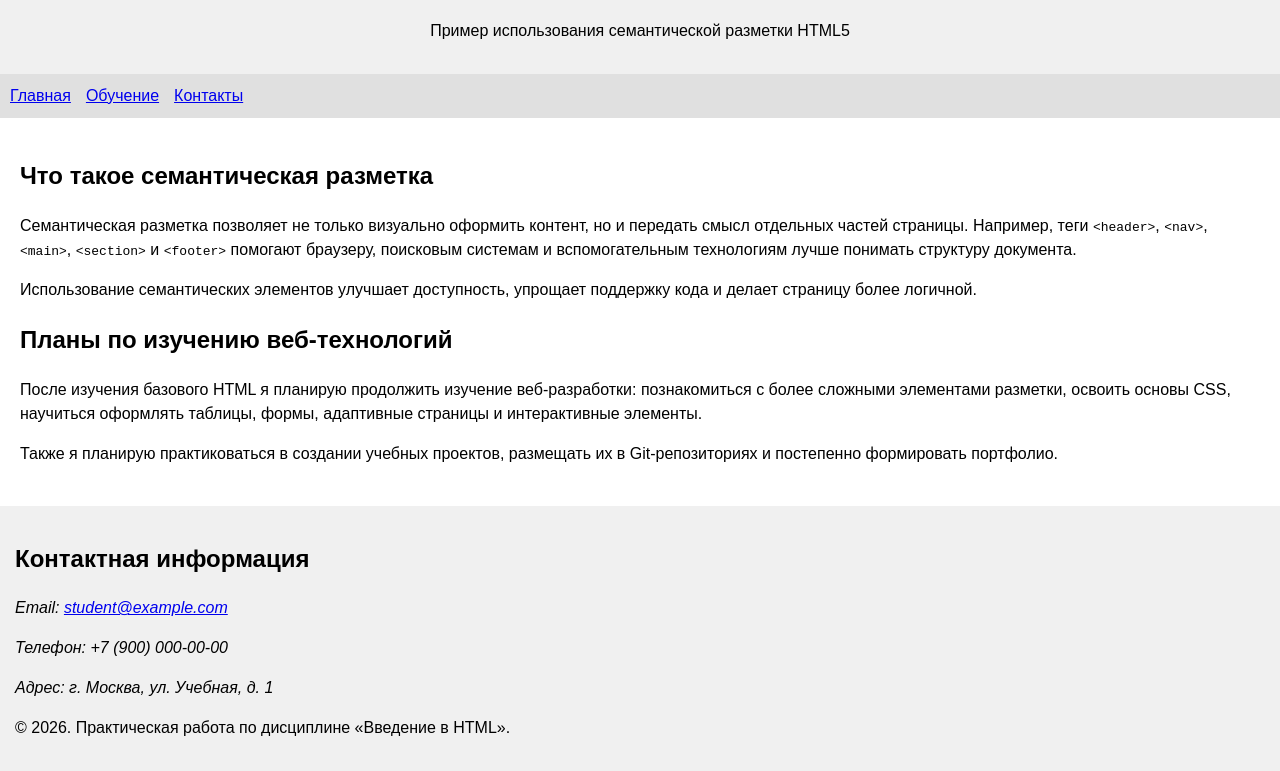
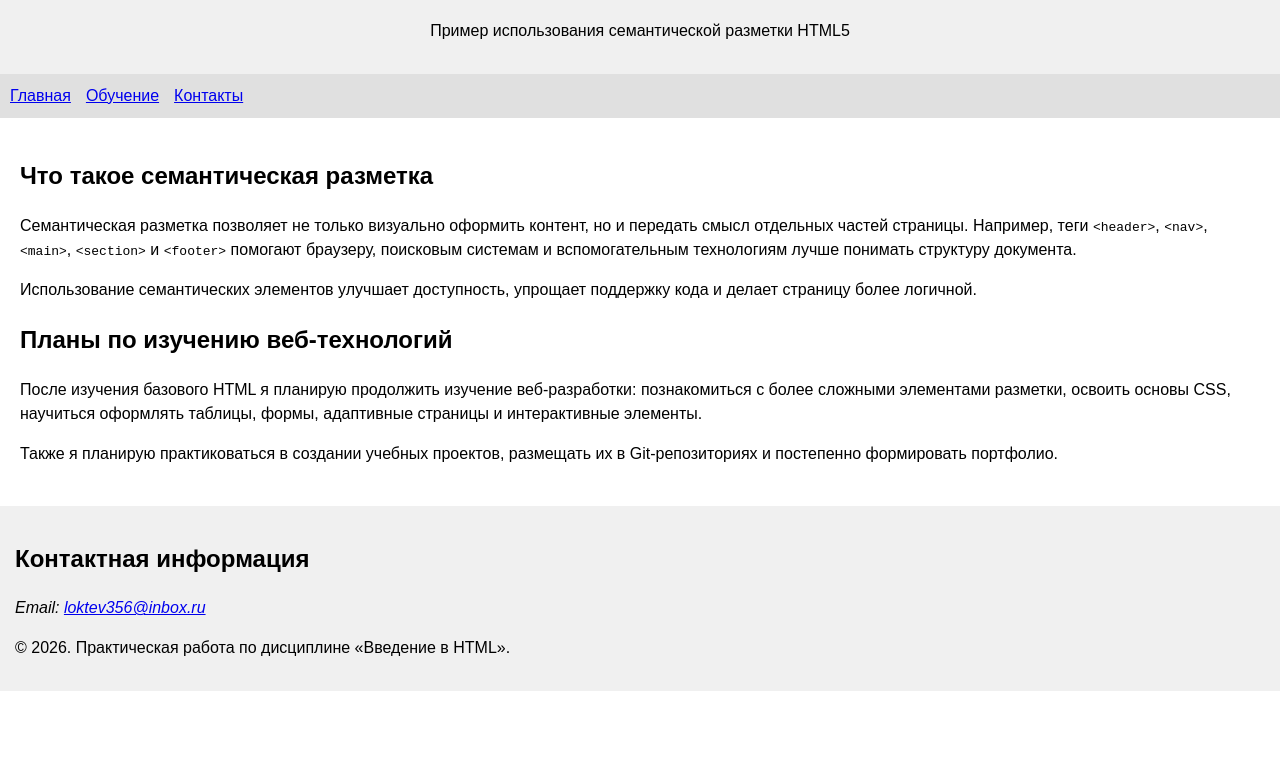
Before and after one commit to AngelCareMe/learningHTML, a plain HTML site: page task4.html in a window 1280 px wide. Shown: the part 135-906 px from the top of the page. After the commit the page ends 826 px from the top, so only its background shows below. Drawn offline with Linux system fonts and the light colour scheme.

Commit message:
Update task4.html

```diff
--- a/task4.html
+++ b/task4.html
@@ -110,9 +110,7 @@
         <h2>Контактная информация</h2>
 
         <address>
-            <p>Email: <a href="mailto:student@example.com">student@example.com</a></p>
-            <p>Телефон: +7 (900) 000-00-00</p>
-            <p>Адрес: г. Москва, ул. Учебная, д. 1</p>
+            <p>Email: <a href="mailto:loktev356@inbox.ru">loktev356@inbox.ru</a></p>
         </address>
 
         <p>
```
